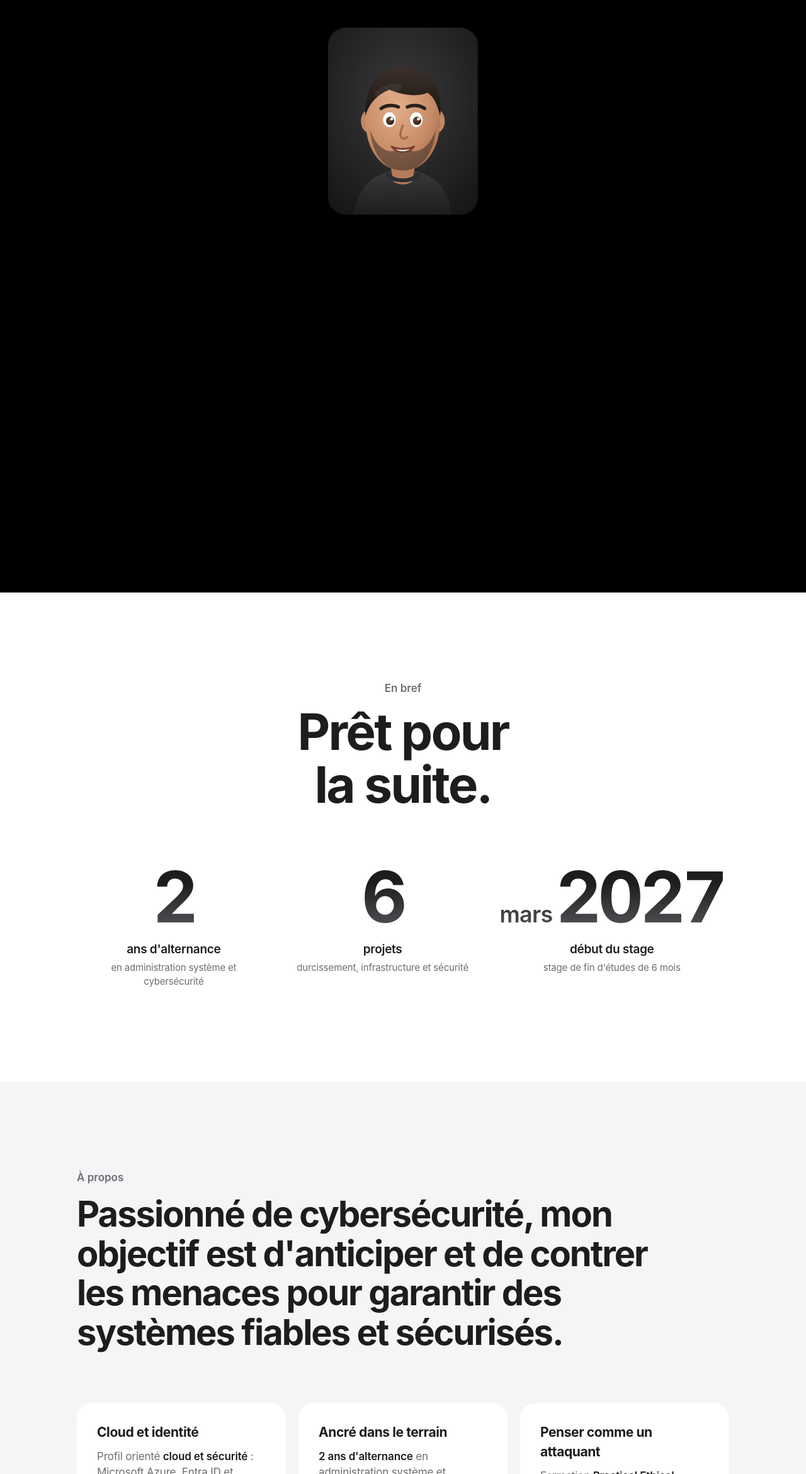
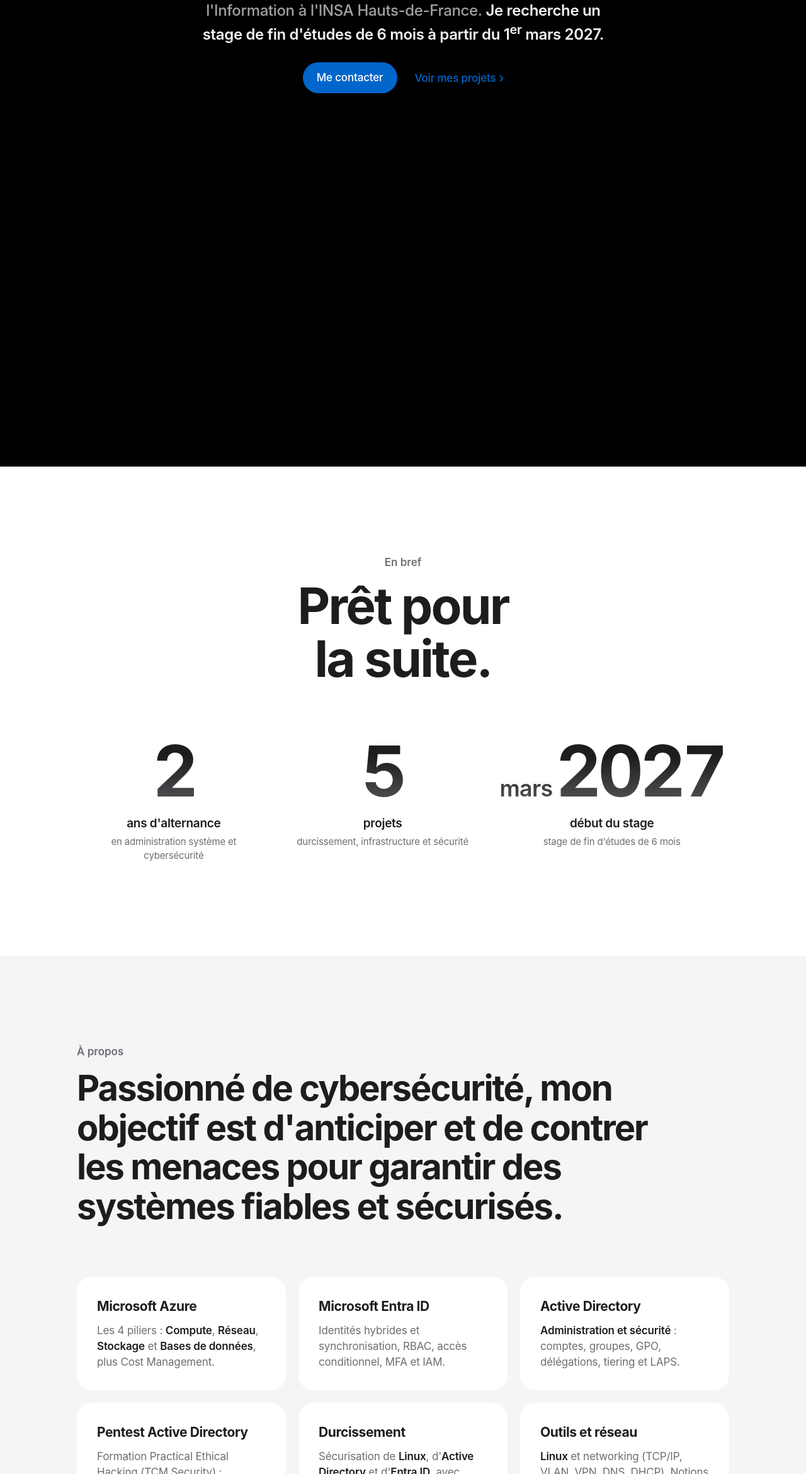
Before and after one commit to mahdifahs/mahdifahs, a plain HTML site: page index.html in a window 1280 px wide. Shown: the part 459-2800 px from the top of the page at 63% size. Drawn offline with Linux system fonts and the light colour scheme.

Commit message:
Sans image, À propos cloud et sécurité, pentest web retiré
- Image du haut retirée
- À propos : Azure, Entra ID, AD, pentest AD, durcissement, outils et réseau
- Projet pentest web retiré (5 projets)

Co-Authored-By: Claude Opus 5.5 <noreply@anthropic.com>
Claude-Session: https://claude.ai/code/session_015LTcL8ix1qGsrigiyXNNzK

```diff
--- a/index.html
+++ b/index.html
@@ -142,15 +142,15 @@
   .hero { background: var(--black); color: #f5f5f7; }
   .hero-stage {
     min-height: 100vh; min-height: 100svh;
-    display: flex; flex-direction: column; align-items: center; justify-content: flex-start;
-    padding: calc(var(--nav-h) + 9vh) 22px 0; overflow: hidden; text-align: center;
+    display: flex; flex-direction: column; align-items: center; justify-content: center;
+    padding: var(--nav-h) 22px 0; overflow: hidden; text-align: center;
   }
-  .motion .hero { height: 175vh; }
+  .motion .hero { height: 150vh; }
   .motion .hero-stage { position: sticky; top: 0; height: 100vh; height: 100svh; }
   .hero-text { will-change: transform, opacity; }
   .hero-kicker { font-size: clamp(15px, 1.6vw, 19px); font-weight: 600; color: var(--grey-dark); margin-bottom: 12px; letter-spacing: 0; }
   .hero h1 {
-    font-size: clamp(56px, 10vw, 96px); line-height: 1; font-weight: 700; letter-spacing: -0.045em;
+    font-size: clamp(64px, 12vw, 128px); line-height: 1; font-weight: 700; letter-spacing: -0.045em;
   }
   .hero h1 .l > span { display: inline-block; }
   .hero-sub {
@@ -167,14 +167,6 @@
   .btn:hover { background: #0077ed; text-decoration: none; }
   .link-arrow { font-size: 17px; font-weight: 500; }
   .link-arrow::after { content: " \203A"; font-size: 1.15em; }
-  .hero-media {
-    position: relative; margin-top: 6vh;
-    height: min(52vh, 560px); aspect-ratio: 4 / 5;
-    border-radius: 28px; overflow: hidden; transform-origin: 50% 0;
-    will-change: transform; background: #111;
-  }
-  .hero-media .avatar { width: 100%; height: 100%; display: block; }
-  .hero-shade { position: absolute; inset: 0; background: #000; opacity: 0; pointer-events: none; }
 
   /* ---------- Chiffres clés ---------- */
   .stats { display: grid; grid-template-columns: repeat(3, 1fr); gap: 24px; margin-top: 72px; }
@@ -355,8 +347,6 @@
     .job { grid-template-columns: 1fr; padding: 28px; gap: 20px; }
     .job-logo { width: 72px; height: 72px; border-radius: 18px; font-size: 20px; }
     .edu-row { grid-template-columns: 1fr; gap: 6px; padding: 26px 0; }
-    .hero-stage { padding-top: calc(var(--nav-h) + 6vh); }
-    .hero-media { height: min(44vh, 460px); margin-top: 4vh; border-radius: 22px; }
     .cta { margin-top: 22px; }
     .motion .story-head { top: calc(var(--nav-h) + 5vh); }
     .motion .story-stages { height: 58vh; margin-top: 10vh; }
@@ -410,48 +400,6 @@
           <a class="link-arrow" href="#projets">Voir mes projets</a>
         </div>
       </div>
-      <div class="hero-media">
-        <svg class="avatar" viewBox="0 0 400 500" role="img" aria-label="Avatar illustré de Mahdi FAHS">
-          <defs>
-            <radialGradient id="av-bg" cx="50%" cy="38%" r="75%"><stop offset="0" stop-color="#3a3a3c"/><stop offset="1" stop-color="#161617"/></radialGradient>
-            <radialGradient id="av-skin" cx="42%" cy="35%" r="70%"><stop offset="0" stop-color="#e2ae8a"/><stop offset=".65" stop-color="#c98e68"/><stop offset="1" stop-color="#a86f4f"/></radialGradient>
-            <linearGradient id="av-hair" x1="0" y1="0" x2="0" y2="1"><stop offset="0" stop-color="#3b3029"/><stop offset="1" stop-color="#1c1714"/></linearGradient>
-            <linearGradient id="av-top" x1="0" y1="0" x2="0" y2="1"><stop offset="0" stop-color="#3a3a3c"/><stop offset="1" stop-color="#1d1d1f"/></linearGradient>
-            <radialGradient id="av-eye" cx="40%" cy="35%" r="70%"><stop offset="0" stop-color="#6b4a33"/><stop offset="1" stop-color="#2a1b11"/></radialGradient>
-          </defs>
-          <rect width="400" height="500" fill="url(#av-bg)"/>
-          <!-- buste -->
-          <path d="M70 500 C78 418 132 380 200 380 C268 380 322 418 330 500 Z" fill="url(#av-top)"/>
-          <path d="M168 372 L232 372 L226 410 C214 422 186 422 174 410 Z" fill="#b57b59"/>
-          <path d="M160 392 C176 414 224 414 240 392" fill="none" stroke="#2c2c2e" stroke-width="10" stroke-linecap="round"/>
-          <!-- oreilles -->
-          <ellipse cx="108" cy="250" rx="20" ry="30" fill="#c38862"/>
-          <ellipse cx="292" cy="250" rx="20" ry="30" fill="#c38862"/>
-          <!-- tête -->
-          <path d="M200 120 C276 120 300 180 300 245 C300 330 256 382 200 382 C144 382 100 330 100 245 C100 180 124 120 200 120 Z" fill="url(#av-skin)"/>
-          <!-- barbe courte -->
-          <path d="M112 272 C118 344 156 382 200 382 C244 382 282 344 288 272 C276 312 248 334 226 330 C214 322 186 322 174 330 C152 334 124 312 112 272 Z" fill="#3b3029" opacity=".55"/>
-          <!-- cheveux -->
-          <path d="M100 236 C94 160 136 104 204 104 C268 104 308 150 300 236 C292 206 284 186 266 174 C240 186 196 180 164 166 C138 176 112 196 100 236 Z" fill="url(#av-hair)"/>
-          <!-- sourcils -->
-          <path d="M142 216 C156 206 176 206 188 212" fill="none" stroke="#2a201a" stroke-width="9" stroke-linecap="round"/>
-          <path d="M212 212 C224 206 244 206 258 216" fill="none" stroke="#2a201a" stroke-width="9" stroke-linecap="round"/>
-          <!-- yeux -->
-          <ellipse cx="164" cy="246" rx="17" ry="20" fill="#fff"/>
-          <ellipse cx="236" cy="246" rx="17" ry="20" fill="#fff"/>
-          <circle cx="166" cy="249" r="11" fill="url(#av-eye)"/>
-          <circle cx="238" cy="249" r="11" fill="url(#av-eye)"/>
-          <circle cx="170" cy="244" r="4" fill="#fff"/>
-          <circle cx="242" cy="244" r="4" fill="#fff"/>
-          <!-- nez -->
-          <path d="M200 262 C192 282 190 292 200 296 C206 297 210 295 212 292" fill="none" stroke="#a46a4a" stroke-width="6" stroke-linecap="round"/>
-          <!-- sourire -->
-          <path d="M170 318 C186 338 214 338 230 318 C214 326 186 326 170 318 Z" fill="#fff" stroke="#7a3f2c" stroke-width="5" stroke-linejoin="round"/>
-          <!-- reflet -->
-          <ellipse cx="160" cy="168" rx="38" ry="14" fill="#fff" opacity=".06" transform="rotate(-18 160 168)"/>
-        </svg>
-        <div class="hero-shade" aria-hidden="true"></div>
-      </div>
     </div>
   </section>
 
@@ -467,7 +415,7 @@
           <p class="stat-desc">en administration système et cybersécurité</p>
         </div>
         <div class="stat" data-reveal>
-          <div class="stat-num"><span class="count" data-to="6">6</span></div>
+          <div class="stat-num"><span class="count" data-to="5">5</span></div>
           <p class="stat-label">projets</p>
           <p class="stat-desc">durcissement, infrastructure et sécurité</p>
         </div>
@@ -487,16 +435,28 @@
       <p class="statement" data-words>Passionné de cybersécurité, mon objectif est d'anticiper et de contrer les menaces pour garantir des systèmes fiables et sécurisés.</p>
       <div class="about-grid" data-stagger>
         <article class="about-card" data-reveal>
-          <h3>Cloud et identité</h3>
-          <p>Profil orienté <strong>cloud et sécurité</strong> : Microsoft Azure, Entra ID et environnements Active Directory hybrides.</p>
+          <h3>Microsoft Azure</h3>
+          <p>Les 4 piliers : <strong>Compute</strong>, <strong>Réseau</strong>, <strong>Stockage</strong> et <strong>Bases de données</strong>, plus Cost Management.</p>
         </article>
         <article class="about-card" data-reveal>
-          <h3>Ancré dans le terrain</h3>
-          <p><strong>2 ans d'alternance</strong> en administration système et cybersécurité, avec une solide expérience de la gestion et de la sécurisation des systèmes Windows et Linux.</p>
+          <h3>Microsoft Entra ID</h3>
+          <p>Identités hybrides et synchronisation, RBAC, accès conditionnel, MFA et IAM.</p>
         </article>
         <article class="about-card" data-reveal>
-          <h3>Penser comme un attaquant</h3>
-          <p>Formation <strong>Practical Ethical Hacking</strong> (TCM Security) au pentest Active Directory, pour mieux auditer et durcir.</p>
+          <h3>Active Directory</h3>
+          <p><strong>Administration et sécurité</strong> : comptes, groupes, GPO, délégations, tiering et LAPS.</p>
+        </article>
+        <article class="about-card" data-reveal>
+          <h3>Pentest Active Directory</h3>
+          <p>Formation Practical Ethical Hacking (TCM Security) : Kerberoasting, relais NTLM, Pass-the-Hash, DCSync.</p>
+        </article>
+        <article class="about-card" data-reveal>
+          <h3>Durcissement</h3>
+          <p>Sécurisation de <strong>Linux</strong>, d'<strong>Active Directory</strong> et d'<strong>Entra ID</strong>, avec PingCastle, ScubaGear et les recommandations ANSSI.</p>
+        </article>
+        <article class="about-card" data-reveal>
+          <h3>Outils et réseau</h3>
+          <p><strong>Linux</strong> et networking (TCP/IP, VLAN, VPN, DNS, DHCP). Notions de <strong>Terraform</strong>, <strong>Docker</strong> et <strong>Git</strong>.</p>
         </article>
       </div>
     </div>
@@ -657,28 +617,21 @@
           <h3>Pentest d'une application LLM</h3>
           <p class="card-text">Injection de prompt, contournement des protections et fuite de données.</p>
         </article>
-        <article class="card s5" data-reveal>
+        <article class="card s12" data-reveal>
           <p class="big-num">03</p>
           <p class="card-tag">Phishing · Python</p>
           <h3>mphish</h3>
           <p class="card-text">Émulateur de liens de phishing open source pour simuler des attaques, à usage pédagogique et autorisé, exposé via Ngrok ou Localrun.</p>
           <p class="card-foot"><a class="link-arrow" href="https://github.com/mahdifahs/mphish" target="_blank" rel="noopener">Voir sur GitHub<span class="sr-only"> (mphish, nouvel onglet)</span></a></p>
         </article>
-        <article class="card s7" data-reveal>
+        <article class="card s6" data-reveal>
           <p class="big-num">04</p>
-          <p class="card-tag">Pentest web</p>
-          <h3>Pentest d'une application web</h3>
-          <p class="card-text">Test d'intrusion sur une application hébergée en local, pour identifier les principales failles et évaluer la robustesse de l'authentification et de l'autorisation.</p>
-          <p class="card-text">Injections SQL et NoSQL pour exfiltrer des données ou contourner l'authentification, failles XSS côté client.</p>
-        </article>
-        <article class="card s6" data-reveal>
-          <p class="big-num">05</p>
           <p class="card-tag">Infrastructure</p>
           <h3>Home Network</h3>
           <p class="card-text">Serveur ESXi hébergeant DNS, DHCP et pfSense (routage, pare-feu, VLAN, VPN), Suricata pour la détection d'intrusion, Wazuh pour les alertes et Nextcloud pour le stockage et la synchronisation des fichiers.</p>
         </article>
         <article class="card s6" data-reveal>
-          <p class="big-num">06</p>
+          <p class="big-num">05</p>
           <p class="card-tag">Matériel</p>
           <h3>Arduino Rubber Ducky</h3>
           <p class="card-text">Carte Arduino configurée en Rubber Ducky : prise de contrôle à distance, reverse shell et contournement de protections, pour des démonstrations de hacking éthique.</p>
@@ -844,8 +797,6 @@
   var bar = document.querySelector('.progress');
   var hero = document.querySelector('.hero');
   var heroText = document.querySelector('.hero-text');
-  var heroMedia = document.querySelector('.hero-media');
-  var heroShade = document.querySelector('.hero-shade');
   var story = document.querySelector('.story');
   var stages = story ? story.querySelectorAll('.stage') : [];
   var dots = story ? story.querySelectorAll('.rail i') : [];
@@ -859,13 +810,11 @@
     var max = document.documentElement.scrollHeight - vh;
     bar.style.transform = 'scaleX(' + (max > 0 ? window.scrollY / max : 0) + ')';
 
-    // Hero : la photo grossit et s'assombrit, le texte s'efface vers le haut
+    // Hero : le texte rétrécit légèrement et s'efface vers le haut
     var r = hero.getBoundingClientRect();
     var p = clamp(-r.top / Math.max(r.height - vh, 1));
-    heroMedia.style.transform = 'scale(' + (1 + 0.28 * p) + ')';
-    heroShade.style.opacity = (0.6 * p).toFixed(3);
-    heroText.style.opacity = clamp(1 - p * 1.7).toFixed(3);
-    heroText.style.transform = 'translateY(' + (-70 * p) + 'px)';
+    heroText.style.opacity = clamp(1 - p * 1.4).toFixed(3);
+    heroText.style.transform = 'translateY(' + (-60 * p) + 'px) scale(' + (1 - 0.12 * p) + ')';
 
     // Déclaration : les mots s'illuminent au fil du défilement
     if (words.length) {
@@ -904,7 +853,7 @@
     window.removeEventListener('scroll', onScroll);
     window.removeEventListener('resize', onScroll);
     io.disconnect();
-    [heroMedia, heroShade, heroText].forEach(function (el) { el.removeAttribute('style'); });
+    heroText.removeAttribute('style');
     stages.forEach(function (s) { s.classList.remove('active', 'past'); });
     document.querySelectorAll('.count').forEach(function (el) { el.textContent = el.dataset.to; });
   }
```
